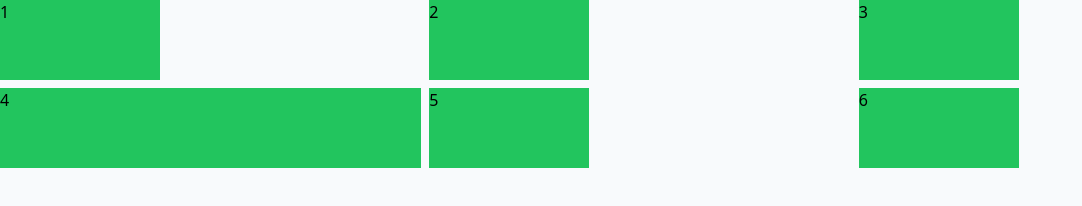
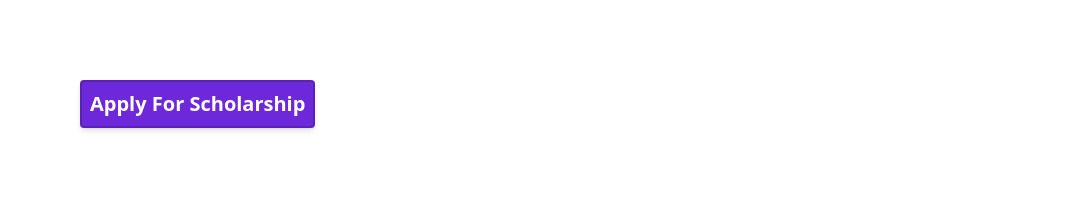
Before and after one commit to Inderjit-fullstack-dev/twailwind-css-tutorial, a website: page public/index.html in a window 1280 px wide. Shown: the whole page, without its empty margins (0-1082 px from the left). Drawn offline with Linux system fonts and the light colour scheme.

Commit message:
font, style, border, padding, margin and shadow

```diff
--- a/public/index.html
+++ b/public/index.html
@@ -7,7 +7,7 @@
     <link href="styles.css" rel="stylesheet" />
 </head>
 
-<body class="bg-slate-50">
+<body class="m-20">
     <!-- flex-col (verticle) flex-col-reverse (verticle reverse) flex-row (horizontal) flex-row-reverse (horizontal reverse) -->
     <!-- <div class="flex flex-row-reverse bg-yellow-500 w-auto">
         <div class="bg-red-500 text-white w-10 h-10"> 1 </div>
@@ -49,14 +49,47 @@
     <!-- gap-x-size gap-y-size etc (gap-y-2), justify-items-center, justify-items-start,
         justify-items-end, justify-self-start, justify-self-end,
         justify-self-stretch (if no width specify) -->
-    <div class="grid md:grid-cols-3 sm:grid-cols-2 gap-x-2 gap-y-2">
+    <!-- <div class="grid md:grid-cols-3 sm:grid-cols-2 gap-x-2 gap-y-2">
         <div class="w-40 bg-green-500 h-20 justify-self-start">1</div>
         <div class="w-40 bg-green-500 h-20">2</div>
         <div class="w-40 bg-green-500 h-20">3</div>
         <div class=" bg-green-500 h-20  justify-self-stretch">4</div>
         <div class="w-40 bg-green-500 h-20">5</div>
         <div class="w-40 bg-green-500 h-20">6</div>
+    </div> -->
+
+    <!-- Margin and padding -->
+    <!-- <div class="bg-red-400 w-40 h-40 p-4 m-4">
+        <div>Box 1</div>
+        <div>Box 2</div>
     </div>
+
+    <div class="bg-red-400 w-40 h-40 p-4 mt-4">
+        <div>Box 1</div>
+        <div>Box 2</div>
+    </div> -->
+
+    <!-- <p class="text-3xl text-center font-bold font-serif underline">Lorem ipsum dolor sit amet consectetur adipisicing
+        elit. Ea,
+        vitae.
+    </p> -->
+    <!-- <div class="bg-blue-200 flex justify-between items-center">
+        <div class="ml-3">Logo</div>
+
+        <ul>
+            <li>
+                <a href="#" class="inline-block p-3 font-sans font-semibold cursor-pointer hover:bg-red-400">Home</a>
+                <a href="#" class="inline-block p-3 font-sans font-semibold cursor-pointer hover:bg-red-400">About</a>
+            </li>
+        </ul>
+    </div> -->
+
+
+    <button class="bg-violet-700 text-white font-sans p-2
+    border-violet-800 border-2
+    text-xl font-semibold
+    rounded cursor-pointer shadow-md">Apply For Scholarship</button>
+
 
 
 </body>
```
Also changed, not shown: public/styles.css.
